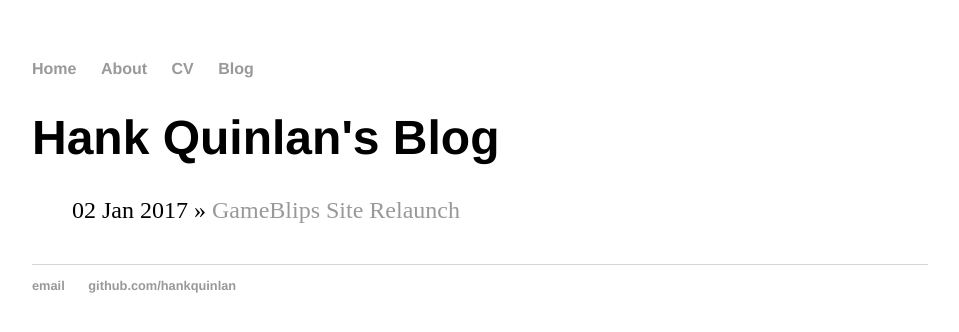
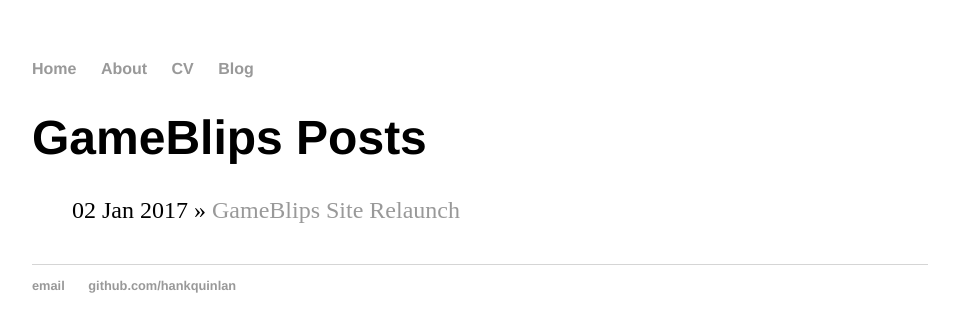
Before and after one commit to gameblips/gameblips.github.io, a Jekyll site: the page built from blog/index.html, in a window 1280 px wide. Shown: the top 332 px of the page, without its empty margins (160-1119 px from the left). Built offline with Jekyll 4.4.1, drawn with Linux system fonts in a browser that asks for light colours.

Commit message:
Removed template data

```diff
--- a/blog/index.html
+++ b/blog/index.html
@@ -1,6 +1,6 @@
 ---
 layout: default
-title: Hank Quinlan's Blog
+title: GameBlips Posts
 ---
 	<h1>{{ page.title }}</h1>
 	<ul class="posts">
```
